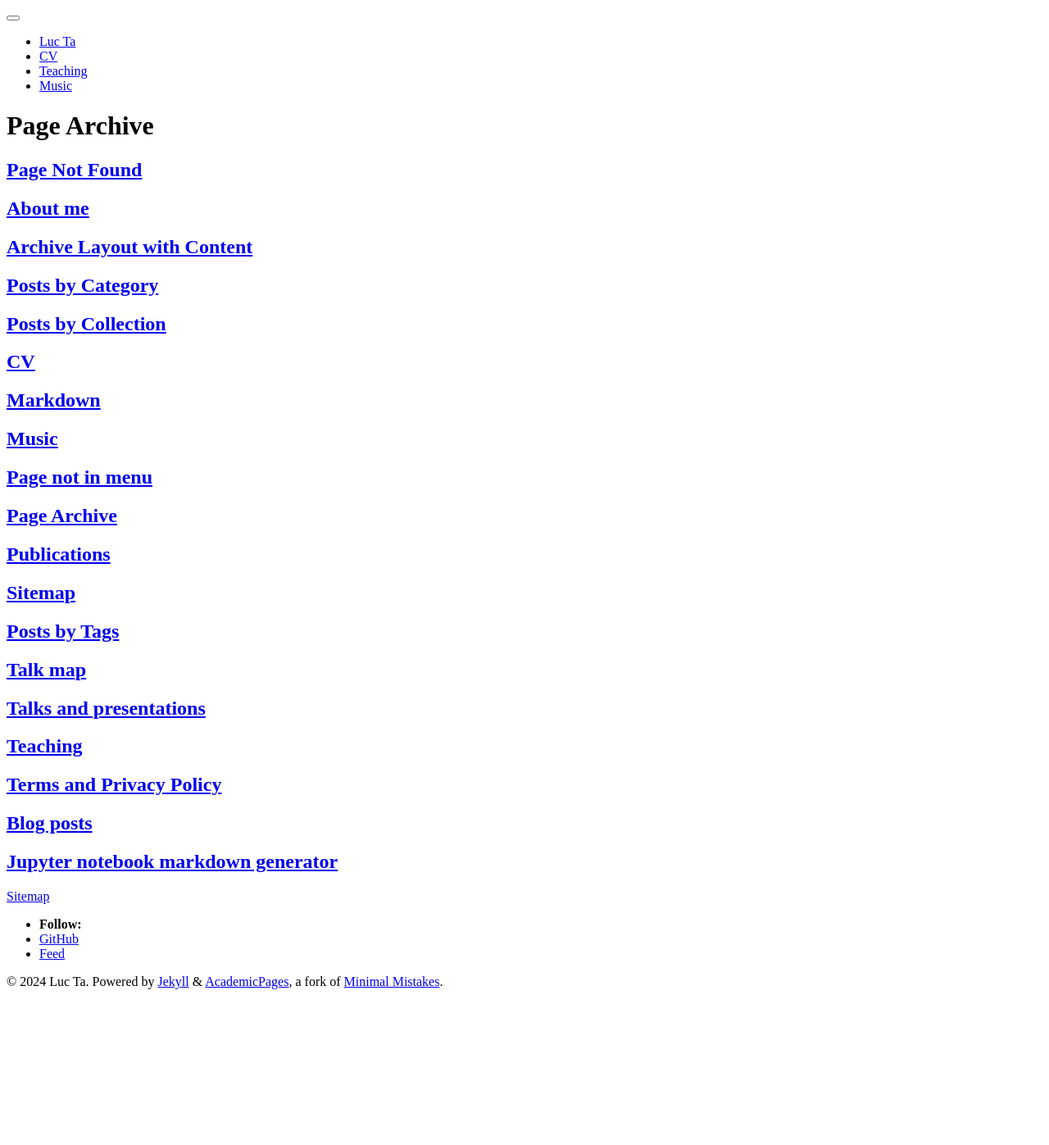
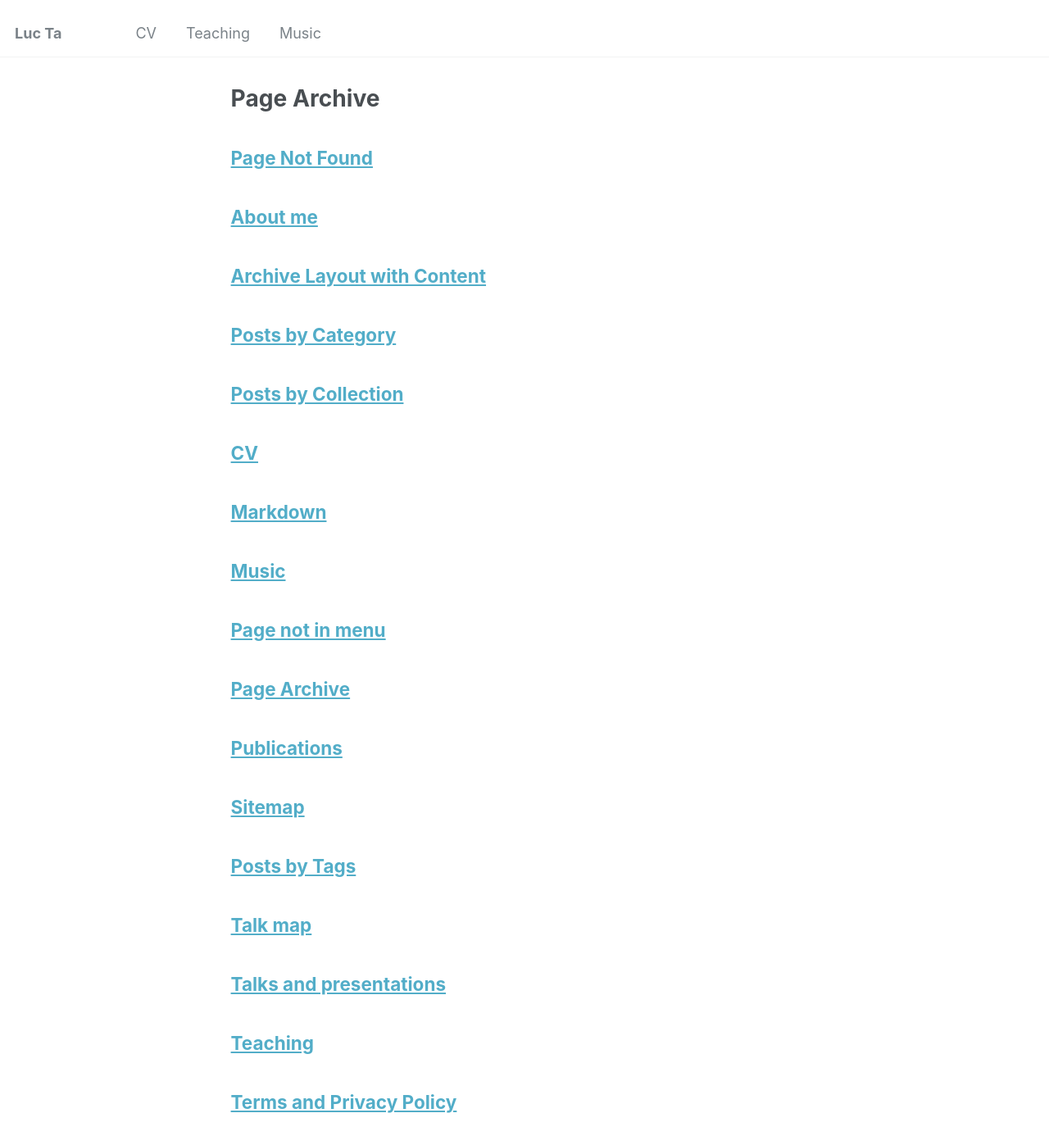
Before and after one commit to luc-ta/luc-ta.github.io, a Jekyll site: the page built from _pages/page-archive.html, in a window 1280 px wide and 1400 px high. Shown: the top 1397 px of the window at 82% size. Built offline with Jekyll 4.4.1, drawn with Linux system fonts in a browser that asks for light colours; a script bundle is joined from its source files by our own code; library files that are not in the unit come from our copies.

Commit message:
Update _config.yml

```diff
--- a/_config.yml
+++ b/_config.yml
@@ -6,10 +6,10 @@
 # `jekyll serve -l -H localhost`. If you change this file, please restart the
 # server process.
 
-plugins:
-  - jekyll-remote-theme
-remote_theme           : "mmistakes/minimal-mistakes"
-minimal_mistakes_skin    : "dark" # "air", "aqua", "contrast", "dark", "dirt", "neon", "mint", "plum", "sunrise"
+# plugins:
+#   - jekyll-remote-theme
+# remote_theme           : "mmistakes/minimal-mistakes"
+# minimal_mistakes_skin    : "dark" # "air", "aqua", "contrast", "dark", "dirt", "neon", "mint", "plum", "sunrise"
 
 # Basic Site Settings
 locale                   : "en-US"
@@ -155,7 +155,7 @@ include:
 exclude:
   - "*.sublime-project"
   - "*.sublime-workspace"
-  - assets
+  # - assets
   - .asset-cache
   - .bundle
   - .jekyll-assets-cache
```
